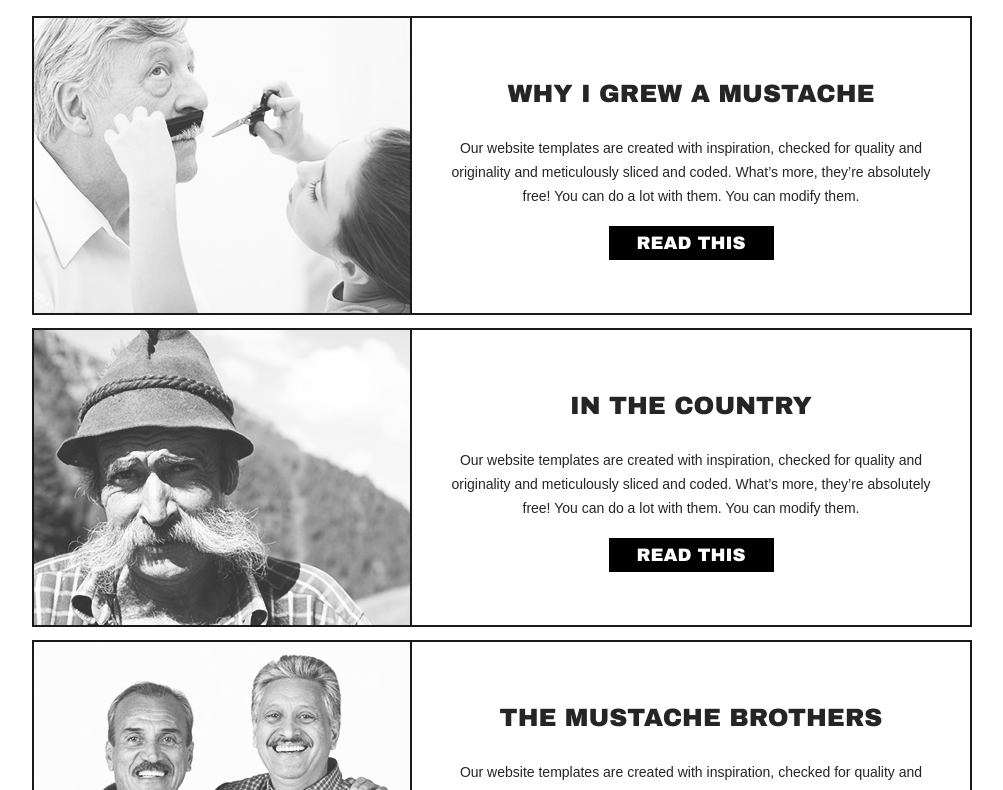
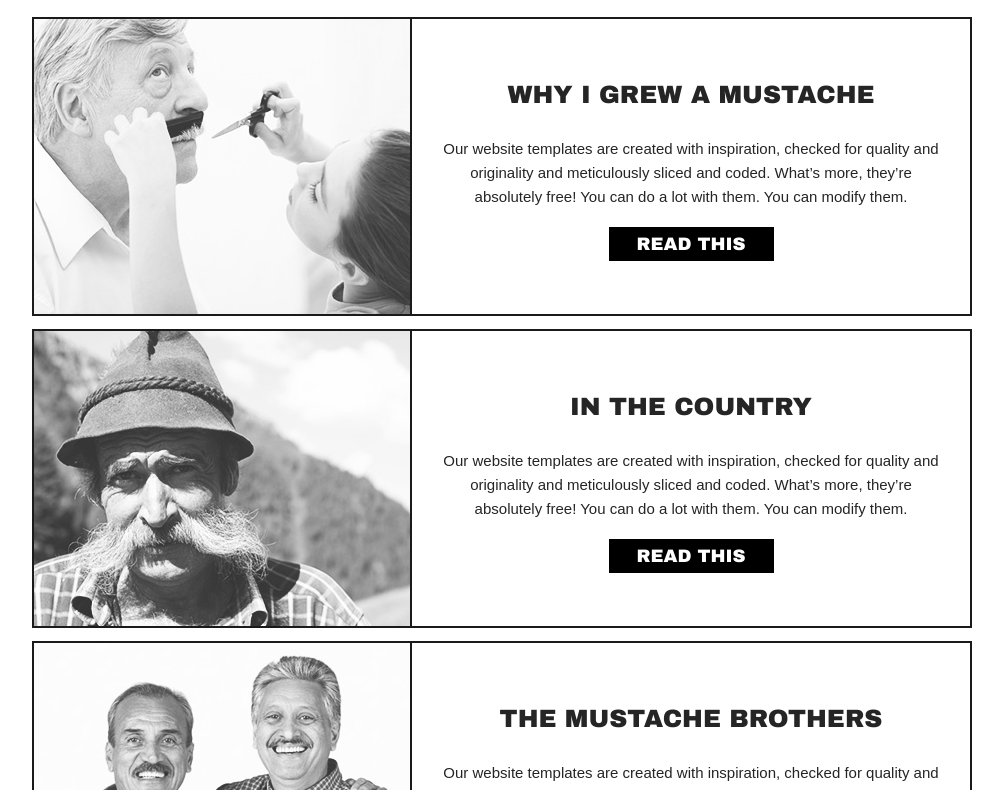
Before and after one commit to Stivank/prueba, a plain HTML site: page blog.html in a window 1280 px wide. Shown: the part 331-1121 px from the top of the page, without its empty margins (138-1141 px from the left). Drawn offline with Linux system fonts and the light colour scheme.

Commit message:
Indexmodificado & CSS actualizado

```diff
--- a/css/style.css
+++ b/css/style.css
@@ -19,7 +19,7 @@
 body {
 	background: #fff;
 	font-family: Arial, Helvetica, sans-serif;
-	font-size: 14px;
+	font-size: 15px;
 	font-weight: normal;
 	line-height: 1;
 	margin: 0;
```
Also changed, not shown: index.html (+1 -1 lines).
